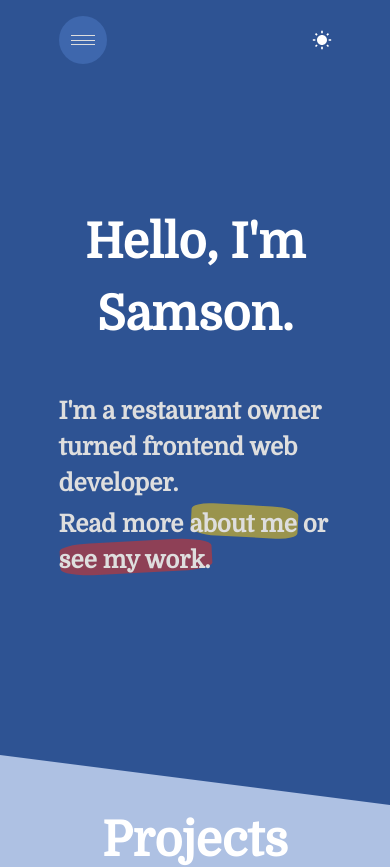
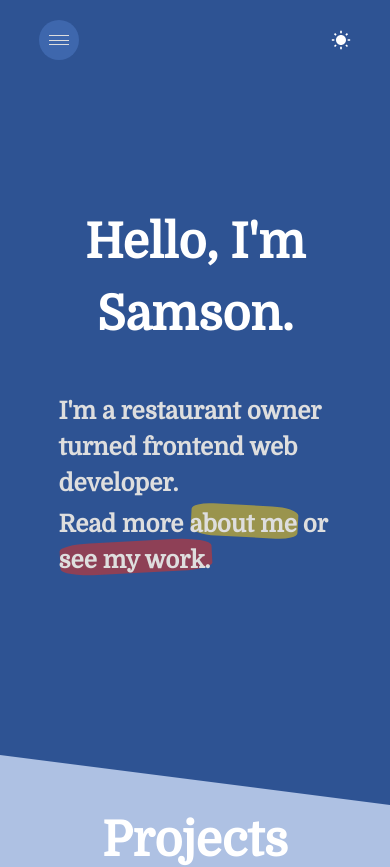
Before and after one commit to samsonc89/samson-react-portfolio, a React (Vite) app: page / in a window 390 px wide. Shown: the top 867 px of the page. Built offline with nearby package versions, Linux system fonts and the light colour scheme.

Commit message:
Adjust navbar padding

```diff
--- a/src/components/navbar/Navbar.jsx
+++ b/src/components/navbar/Navbar.jsx
@@ -1,6 +1,7 @@
 import { useState } from "react";
 import "./navbar.css";
 
+// eslint-disable-next-line react/prop-types
 const NavLinks = ({ isShowing }) => (
   <div className={`nav-links ${isShowing}`}>
     <p>
--- a/src/components/navbar/navbar.css
+++ b/src/components/navbar/navbar.css
@@ -19,8 +19,8 @@
 
 .toggle-menu {
   display: none;
-  width: 3rem;
-  height: 3rem;
+  width: 2.5rem;
+  height: 2.5rem;
   background-color: var(--bg-accent-color);
   border-radius: 50%;
 
@@ -44,6 +44,9 @@
 }
 
 @media screen and (max-width: 480px) {
+  .nav-wrapper {
+    padding: 0 10vw;
+  }
   .toggle-menu {
     display: flex;
   }
```
